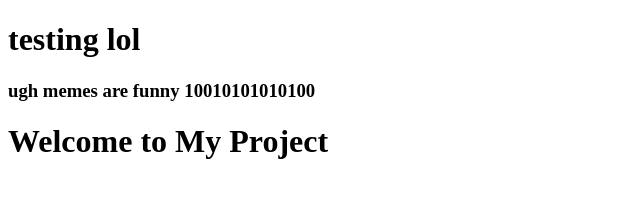
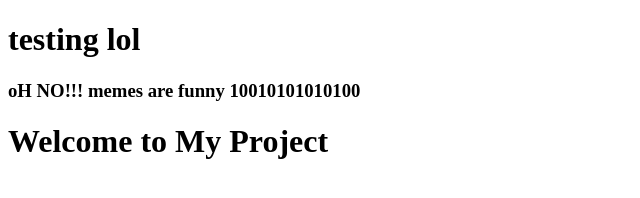
Before and after one commit to Aqua-Ice/AquaIce.us, a website: page src/pages/index.html in a window 1280 px wide. Shown: the whole page, without its empty margins (0-640 px from the left). Drawn offline with nearby package versions, Linux system fonts and the light colour scheme; files that its build step writes are made by us from their sources.

Commit message:
Update header.html

```diff
--- a/src/partials/header.html
+++ b/src/partials/header.html
@@ -1,2 +1,2 @@
 <h1>testing lol</h1>
-<h3>ugh memes are funny 10010101010100</h3>
+<h3>oH NO!!! memes are funny 10010101010100</h3>
```
